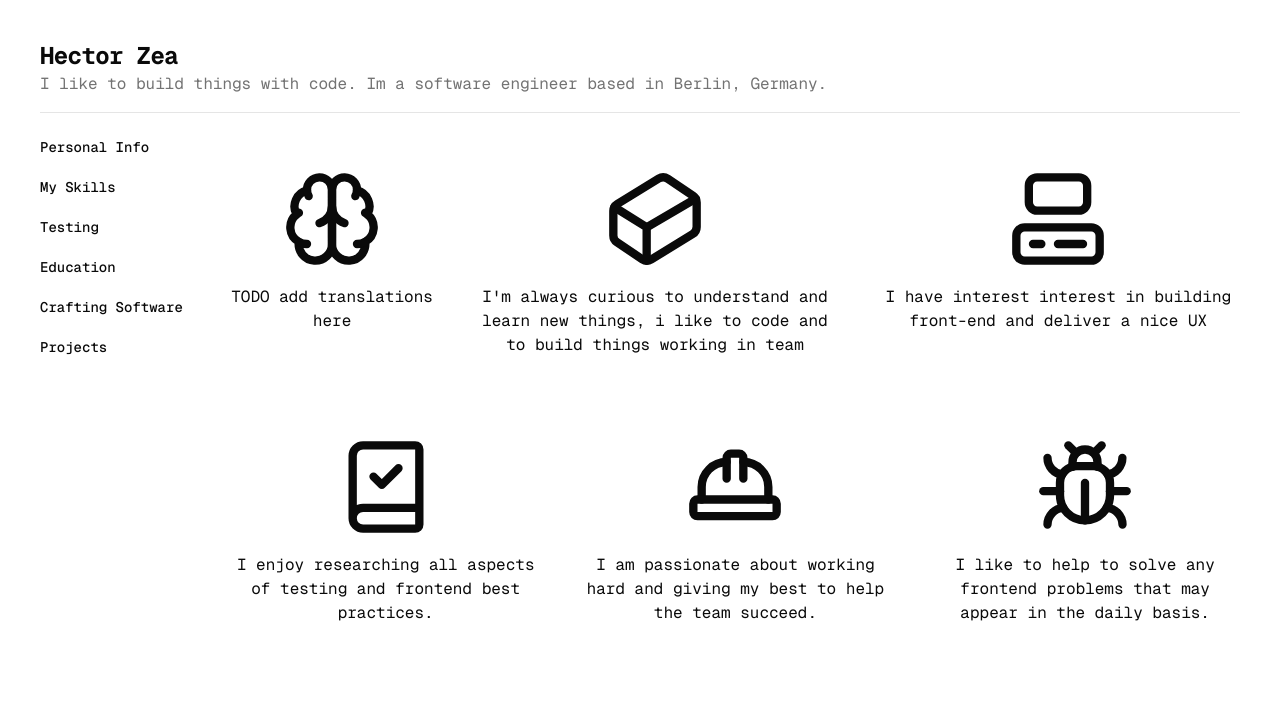
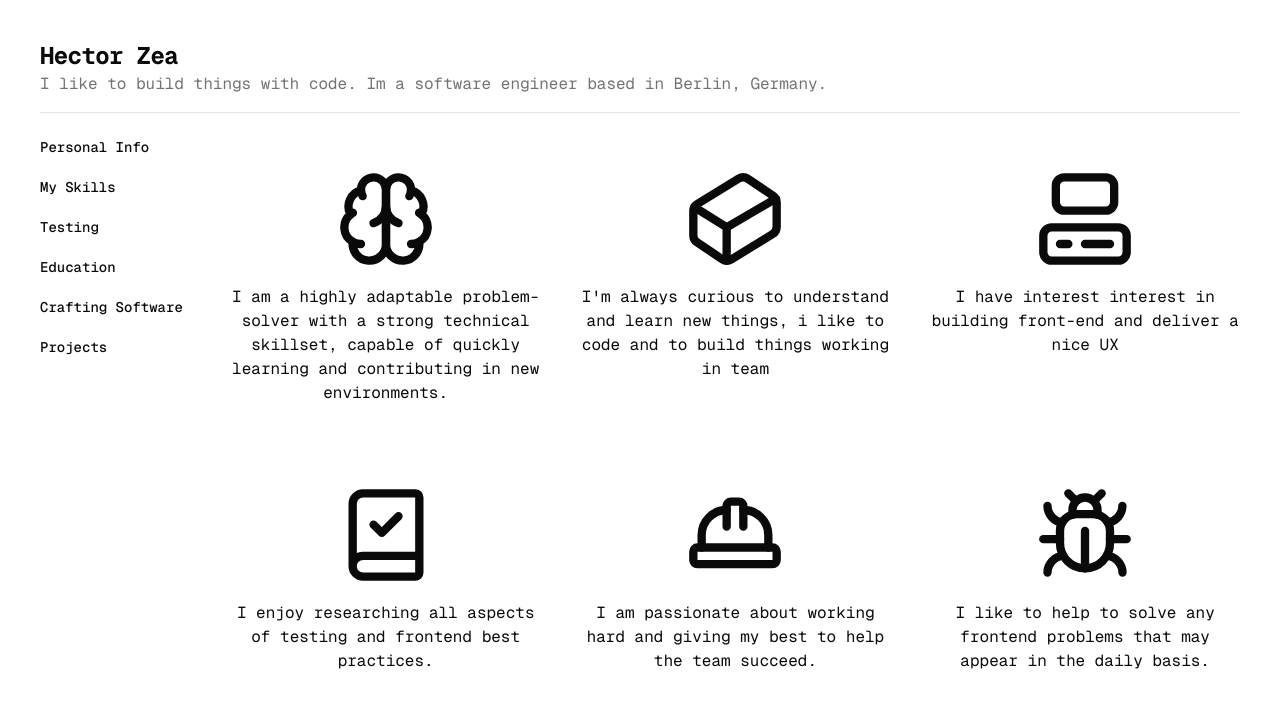
Before and after one commit to hectorzea/frontbuild, a Next.js app in the folder frontend/: page /en/profile in a window 1280 px wide. Shown: the top 708 px of the page. Built offline with nearby package versions, Linux system fonts and the light colour scheme; no server answers.

Commit message:
updated some todos

```diff
--- a/frontend/app/[locale]/profile/page.tsx
+++ b/frontend/app/[locale]/profile/page.tsx
@@ -6,7 +6,7 @@ export default function ProfileIndexPage() {
             <div className="flex flex-col sm:flex-row gap-10 mt-0 sm:mt-10">
                 <div className="flex flex-col items-center max-w-xs sm:max-w-md space-y-4">
                     <Brain width={100} height={100} />
-                    <p className="text-center max-w-xs sm:max-w-md">TODO add translations here</p>
+                    <p className="text-center max-w-xs sm:max-w-md">I am a highly adaptable problem-solver with a strong technical skillset, capable of quickly learning and contributing in new environments.</p>
                 </div>
                 <div className="flex flex-col items-center max-w-xs sm:max-w-md space-y-4">
                     <Cuboid width={100} height={100} />
--- a/frontend/i18n/request.ts
+++ b/frontend/i18n/request.ts
@@ -11,7 +11,6 @@ export default getRequestConfig(async ({requestLocale}) => {
 
   return {
     locale,
-    //TODO CHECK
     messages: (await import(`./messages/${locale}.json`)).default
   };
 });
```
Also changed, not shown: 1 other file (tests, documents, lock files or other folders).
